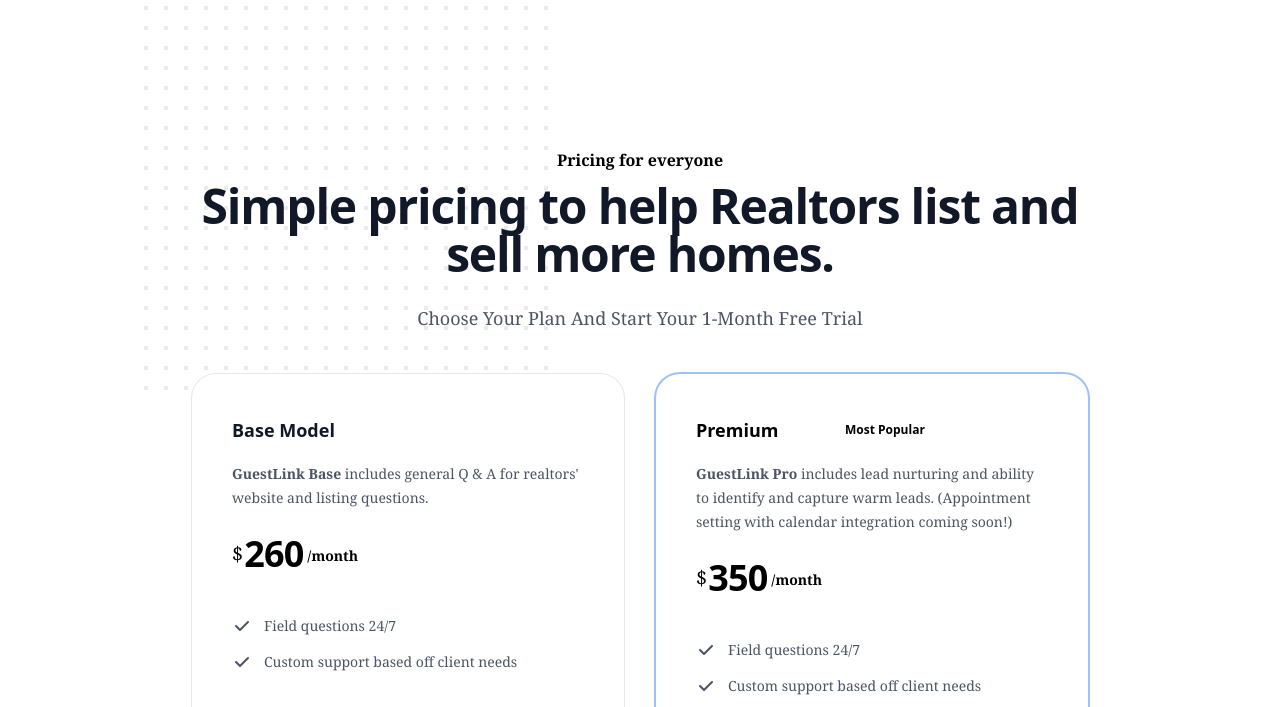
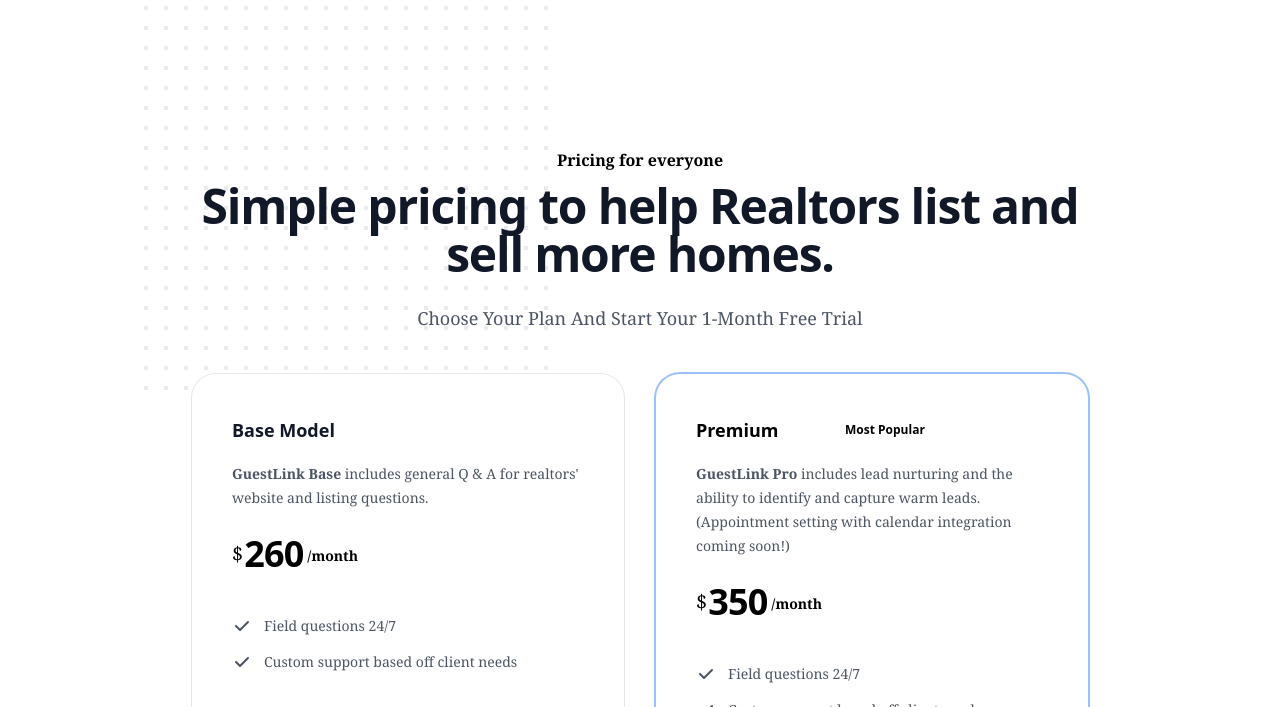
Before and after one commit to JackPiro/GuestLink-site, a website: page site-serve/pricing.html in a window 1280 px wide. Shown: the part 78-785 px from the top of the page. Drawn offline with nearby package versions, Linux system fonts and the light colour scheme; a script that the page names is missing.

Commit message:
website done

```diff
--- a/site-serve/pricing.html
+++ b/site-serve/pricing.html
@@ -174,7 +174,7 @@
                 </div>
                 <div
                     class="prose prose-user font-serif mt-4 text-sm leading-6 text-gray-600 dark:text-white preview-menu-wrapper relative">
-                    <span class="font-bold">GuestLink Pro</span> includes lead nurturing and ability to identify and capture warm leads. (Appointment setting with calendar integration coming soon!)<div
+                    <span class="font-bold">GuestLink Pro</span> includes lead nurturing and the ability to identify and capture warm leads. (Appointment setting with calendar integration coming soon!)<div
                         class="preview-menu-container" data-v-app="">
                         <div class="absolute top-1.5 [line-height:0] [right:1vw]">
                             <div class="relative" data-headlessui-state=""></div>
```
